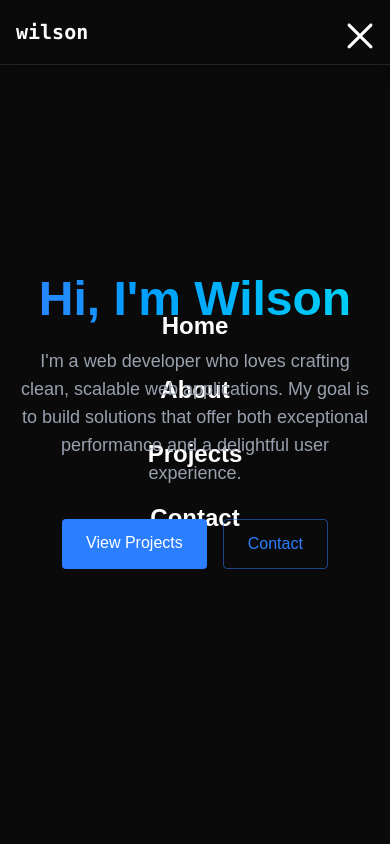
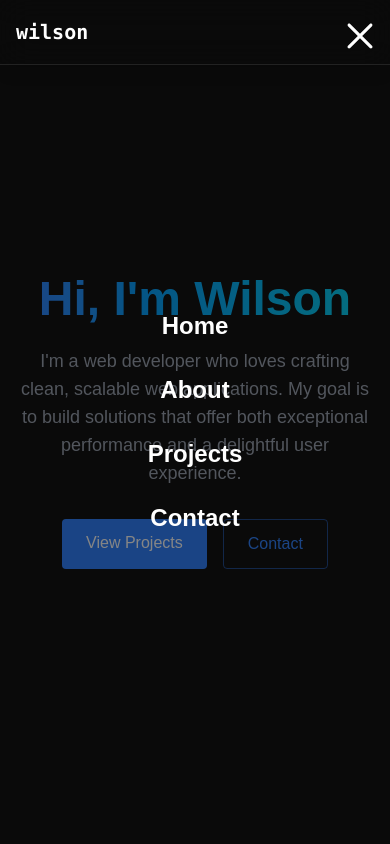
Before and after one commit to codewilson64/wilsonportfolio, a React (Vite) app: page / in a window 390 px wide. Both pictures are taken after a click on the picture 360 px from the left and 36 px from the top of the page. Shown: the top 844 px of the page. Built offline with nearby package versions, Linux system fonts and the light colour scheme.

Commit message:
fix mobile menu

```diff
--- a/src/App.jsx
+++ b/src/App.jsx
@@ -1,23 +1,30 @@
 import { useState } from 'react'
 import Navbar from './components/Navbar'
-import MobileMenu from './components/MobileMenu'
+
 import Home from './components/sections/Home'
 import About from './components/sections/About'
 import Projects from './components/sections/Projects'
 import Contact from './components/sections/Contact'
+import MobileMenu from './components/MobileMenu'
 
 function App() {
   const [menuOpen, setMenuOpen] = useState(false)
 
   return (
-    <div className='min-h-screen'>
+    <>
+      <div>
         <Navbar menuOpen={menuOpen} setMenuOpen={setMenuOpen}/>
-      <MobileMenu menuOpen={menuOpen} setMenuOpen={setMenuOpen}/>
+      </div>
+      <div className={`min-h-screen ${menuOpen ? 'h-screen opacity-50 pointer-events-auto' : ''}`}>
         <Home />
         <About />
         <Projects />
         <Contact />
       </div>
+      <div>
+        <MobileMenu menuOpen={menuOpen} setMenuOpen={setMenuOpen}/>
+      </div>
+    </>
   )
 }
 
--- a/src/components/MobileMenu.jsx
+++ b/src/components/MobileMenu.jsx
@@ -9,7 +9,7 @@ const MobileMenu = ({ menuOpen, setMenuOpen }) => {
             <a
               key={link.id}
               href={`#${link.id}`}
-              className={`${menuOpen ? 'opacity-100 translate-y-0' : 'opacity-0 translate-y-5'} text-2xl font-semibold text-white my-4 transform transition-transform duration-300`}
+              className={`${menuOpen ? 'opacity-100 translate-y-0' : 'opacity-0 translate-y-5'} text-2xl font-semibold text-white my-4 transform transition-transform duration-300 z-40`}
               onClick={() => setMenuOpen(false)}
             >
               {link.title}
--- a/src/components/sections/Home.jsx
+++ b/src/components/sections/Home.jsx
@@ -3,7 +3,7 @@ import React from 'react'
 const Home = () => {
   return (
     <section id='home' className='relative min-h-screen flex items-center justify-center'>
-      <div className='text-center px-4 z-10'>
+      <div className='text-center px-4'>
         <h1 className='text-5xl md:text-7xl font-bold mb-6 bg-gradient-to-r from-blue-500 to-cyan-400 bg-clip-text text-transparent leading-right'>Hi, I'm Wilson</h1>
         <p className='text-gray-400 text-lg mb-8 max-w-lg mx-auto'>
           I'm a web developer who loves crafting clean, scalable web applications.
```
Lines whose indentation alone changed are shown as unchanged.
